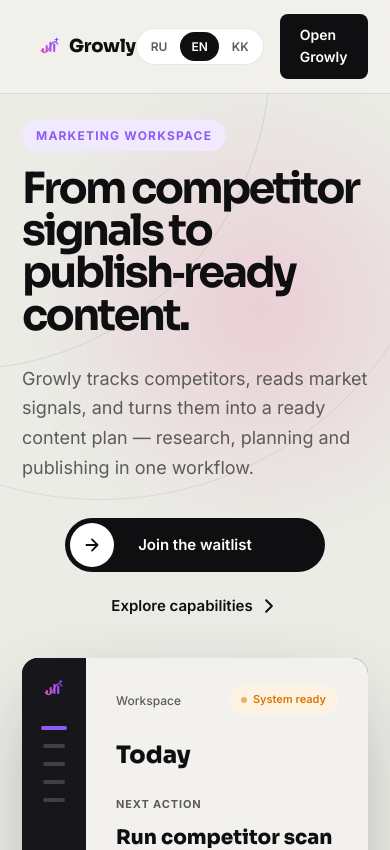
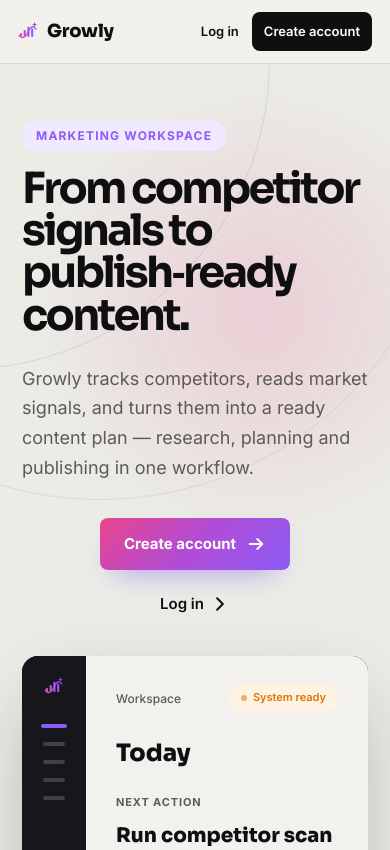
Before and after one commit to Galym7707/Growly, a Next.js app in the folder frontend/: page / in a window 390 px wide. Shown: the top 850 px of the page. Built offline with nearby package versions, Linux system fonts and the light colour scheme.

Commit message:
Add login and registration to landing

```diff
--- a/frontend/public/landing/i18n.js
+++ b/frontend/public/landing/i18n.js
@@ -4,12 +4,14 @@
     "nav.workflow": "How it works",
     "nav.cases": "Who it is for",
     "nav.pricing": "Pricing",
-    "nav.cta": "Open Growly",
+    "nav.login": "Log in",
+    "nav.register": "Create account",
 
     "hero.eyebrow": "MARKETING WORKSPACE",
     "hero.headline": "From competitor signals to publish‑ready content.",
     "hero.sub": "Growly tracks competitors, reads market signals, and turns them into a ready content plan — research, planning and publishing in one workflow.",
-    "hero.cta_primary": "Join the waitlist",
+    "hero.cta_primary": "Create account",
+    "hero.cta_login": "Log in",
     "hero.cta_placeholder": "your@email.com",
     "hero.cta_go": "Go →",
     "hero.cta_secondary": "Explore capabilities",
@@ -206,10 +208,11 @@
     "faq.more": "More questions →",
 
     "cta.headline": "Start with your first market scan.",
-    "cta.sub": "Join founders and marketing teams already on the waitlist.",
+    "cta.sub": "Create an account or sign in to continue in your workspace.",
     "cta.placeholder": "your@email.com",
-    "cta.button": "Open workspace",
-    "cta.note": "No spam. No credit card. Cancel anytime.",
+    "cta.button": "Create account",
+    "cta.login": "Log in",
+    "cta.note": "No credit card required.",
 
     "footer.tagline": "Analytics, content and approval in one system — built for teams that ship every week.",
     "footer.location": "Almaty, Kazakhstan",
@@ -234,12 +237,14 @@
     "nav.workflow": "Как работает",
     "nav.cases": "Для кого",
     "nav.pricing": "Цены",
-    "nav.cta": "Открыть Growly",
+    "nav.login": "Войти",
+    "nav.register": "Регистрация",
 
     "hero.eyebrow": "МАРКЕТИНГОВОЕ РАБОЧЕЕ ПРОСТРАНСТВО",
     "hero.headline": "От сигналов конкурентов до готового к публикации контента.",
     "hero.sub": "Growly следит за конкурентами, анализирует рыночные сигналы и превращает их в готовый контент‑план — исследование, планирование и публикация в одном процессе.",
-    "hero.cta_primary": "Вступить в вейтлист",
+    "hero.cta_primary": "Зарегистрироваться",
+    "hero.cta_login": "Войти",
     "hero.cta_placeholder": "your@email.com",
     "hero.cta_go": "Дальше →",
     "hero.cta_secondary": "Посмотреть возможности",
@@ -436,10 +441,11 @@
     "faq.more": "Больше вопросов →",
 
     "cta.headline": "Начните с первого анализа рынка.",
-    "cta.sub": "Присоединяйтесь к основателям и маркетинговым командам, уже в вейтлисте.",
+    "cta.sub": "Создайте аккаунт или войдите, чтобы продолжить работу.",
     "cta.placeholder": "your@email.com",
-    "cta.button": "Открыть рабочую область",
-    "cta.note": "Без спама. Без карты. Можно отменить в любой момент.",
+    "cta.button": "Зарегистрироваться",
+    "cta.login": "Войти",
+    "cta.note": "Банковская карта не требуется.",
 
     "footer.tagline": "Аналитика, контент и согласование в одной системе — для команд, которые публикуют каждую неделю.",
     "footer.location": "Алматы, Казахстан",
@@ -464,12 +470,14 @@
     "nav.workflow": "Қалай жұмыс істейді",
     "nav.cases": "Кімдер үшін",
     "nav.pricing": "Бағалар",
-    "nav.cta": "Growly ашу",
+    "nav.login": "Кіру",
+    "nav.register": "Тіркелу",
 
     "hero.eyebrow": "МАРКЕТИНГТІК ЖҦМЫС КЕҢІСТІГІ",
     "hero.headline": "Бәсекелестердің сигналдарынан жариялауға дайын контентке дейін.",
     "hero.sub": "Growly бәсекелестерді бақылайды, нарық сигналдарын талдайды және оларды дайын контент‑жоспарға айналдырады — зерттеу, жоспарлау және жариялау бір процесте.",
-    "hero.cta_primary": "Күту тізіміне қосылу",
+    "hero.cta_primary": "Тіркелу",
+    "hero.cta_login": "Кіру",
     "hero.cta_placeholder": "your@email.com",
     "hero.cta_go": "Жіберу →",
     "hero.cta_secondary": "Мүмкіндіктерді көру",
@@ -666,10 +674,11 @@
     "faq.more": "Көбірек сұрақтар →",
 
     "cta.headline": "Бірінші нарықты талдаудан бастаңыз.",
-    "cta.sub": "Күту тізіміндегі негізін қалаушылар мен маркетинг командаларына қосылыңыз.",
+    "cta.sub": "Жұмысты жалғастыру үшін тіркеліңіз немесе аккаунтқа кіріңіз.",
     "cta.placeholder": "your@email.com",
-    "cta.button": "Жұмыс кеңістігін ашу",
-    "cta.note": "Спам жоқ. Карта қажет емес. Кез келген уақытта бас тартуға болады.",
+    "cta.button": "Тіркелу",
+    "cta.login": "Кіру",
+    "cta.note": "Банк картасы қажет емес.",
 
     "footer.tagline": "Аналитика, контент және мақұлдау бір жүйеде — апта сайын жариялайтын командалар үшін.",
     "footer.location": "Алматы, Қазақстан",
--- a/frontend/public/landing/index.html
+++ b/frontend/public/landing/index.html
@@ -46,7 +46,10 @@
         <button class="lang-btn active" data-lang="en">EN</button>
         <button class="lang-btn" data-lang="kk">KK</button>
       </div>
-      <a href="/login" class="nav-cta" data-i18n="nav.cta">Open Growly</a>
+      <div class="nav-auth">
+        <a href="/login" class="nav-login" data-i18n="nav.login">Log in</a>
+        <a href="/register" class="nav-cta" data-i18n="nav.register">Create account</a>
+      </div>
     </div>
   </div>
 </nav>
@@ -61,17 +64,12 @@
       <h1 class="hero-h1 fade-up" data-i18n="hero.headline">From competitor signals to publish‑ready content.</h1>
       <p class="hero-sub fade-up" data-i18n="hero.sub">Growly tracks competitors, reads market signals, and turns them into a ready content plan — research, planning and publishing in one workflow.</p>
       <div class="hero-actions fade-up">
-        <div class="swipe-cta" id="swipeCta">
-          <div class="swipe-arrow-track" id="swipeArrow">
-            <svg width="18" height="18" viewBox="0 0 18 18" fill="none"><path d="M4 9h10M9 4l5 5-5 5" stroke="currentColor" stroke-width="1.6" stroke-linecap="round" stroke-linejoin="round"/></svg>
-          </div>
-          <div class="swipe-label" data-i18n="hero.cta_primary">Join the waitlist</div>
-          <div class="swipe-email-form">
-            <input class="swipe-email-input" type="email" id="swipeEmailInput" data-i18n-placeholder="hero.cta_placeholder" placeholder="your@email.com">
-          </div>
-        </div>
-        <a href="#stack" class="btn-ghost">
-          <span data-i18n="hero.cta_secondary">Explore capabilities</span>
+        <a href="/register" class="hero-primary">
+          <span data-i18n="hero.cta_primary">Create account</span>
+          <svg width="16" height="16" viewBox="0 0 16 16" fill="none"><path d="M3 8h10M9 4l4 4-4 4" stroke="currentColor" stroke-width="1.5" stroke-linecap="round" stroke-linejoin="round"/></svg>
+        </a>
+        <a href="/login" class="btn-ghost">
+          <span data-i18n="hero.cta_login">Log in</span>
           <svg width="14" height="14" viewBox="0 0 14 14" fill="none"><path d="M5 3l4 4-4 4" stroke="currentColor" stroke-width="1.4" stroke-linecap="round" stroke-linejoin="round"/></svg>
         </a>
       </div>
@@ -627,12 +625,12 @@
 <section class="final-cta" id="waitlist">
   <div class="cta-card fade-up">
     <h2 class="cta-h2" data-i18n="cta.headline">Start with your first market scan.</h2>
-    <p class="cta-sub" data-i18n="cta.sub">Join founders and marketing teams already on the waitlist.</p>
-    <div class="cta-form">
-      <input class="cta-input" type="email" data-i18n-placeholder="cta.placeholder" placeholder="your@email.com">
-      <button class="cta-submit" data-i18n="cta.button">Open workspace</button>
+    <p class="cta-sub" data-i18n="cta.sub">Create an account or sign in to continue in your workspace.</p>
+    <div class="cta-form cta-auth-actions">
+      <a href="/register" class="cta-submit" data-i18n="cta.button">Create account</a>
+      <a href="/login" class="cta-login" data-i18n="cta.login">Log in</a>
     </div>
-    <p class="cta-note" data-i18n="cta.note">No spam. No credit card. Cancel anytime.</p>
+    <p class="cta-note" data-i18n="cta.note">No credit card required.</p>
   </div>
 </section>
 
--- a/frontend/public/landing/main.js
+++ b/frontend/public/landing/main.js
@@ -147,14 +147,6 @@
     });
   });
 
-  // ---------- PRODUCT ENTRY POINTS ----------
-  const openWorkspaceButton = document.querySelector('.cta-submit');
-  if (openWorkspaceButton) {
-    openWorkspaceButton.addEventListener('click', () => {
-      window.location.assign('/register');
-    });
-  }
-
   // ---------- SCROLL FADE-UP ----------
   const observer = new IntersectionObserver(
     (entries) => {
--- a/frontend/public/landing/styles.css
+++ b/frontend/public/landing/styles.css
@@ -77,12 +77,15 @@
 .nav-links a { font-size: 14px; font-weight: 500; color: var(--gray-text); text-decoration: none; transition: color 0.2s; }
 .nav-links a:hover { color: var(--black); }
 .nav-right { display: flex; align-items: center; gap: 16px; }
+.nav-auth { display: flex; align-items: center; gap: 8px; }
 
 .lang-switch { display: flex; background: #fff; border: 1px solid var(--border); border-radius: 50px; padding: 3px; gap: 2px; }
 .lang-btn { background: none; border: none; font-family: var(--font-body); font-size: 12px; font-weight: 600; padding: 5px 11px; border-radius: 50px; cursor: pointer; color: var(--gray-text); transition: all 0.2s; }
 .lang-btn.active { background: var(--black); color: #fff; }
 .lang-btn:hover:not(.active) { color: var(--black); }
 
+.nav-login { color: var(--black); text-decoration: none; font-size: 14px; font-weight: 600; padding: 9px 12px; border-radius: 8px; transition: background 0.2s; }
+.nav-login:hover { background: rgba(19,19,19,0.06); }
 .nav-cta { background: var(--black); color: #fff; text-decoration: none; font-size: 14px; font-weight: 600; padding: 10px 20px; border-radius: 8px; transition: background 0.2s; }
 .nav-cta:hover { background: var(--purple); }
 
@@ -95,8 +98,10 @@
 .hero-h1 { font-family: var(--font-display); font-weight: 800; font-size: clamp(38px, 5vw, 60px); line-height: 1.1; letter-spacing: -0.02em; margin-bottom: 22px; }
 .hero-sub { font-size: 18px; color: var(--gray-text); max-width: 460px; line-height: 1.65; margin-bottom: 34px; }
 
-/* ---------- WAITLIST SWIPE BUTTON ---------- */
+/* ---------- HERO ACTIONS ---------- */
 .hero-actions { display: flex; align-items: center; gap: 22px; flex-wrap: wrap; }
+.hero-primary { min-height: 52px; display: inline-flex; align-items: center; justify-content: center; gap: 10px; background: var(--grad); color: #fff; text-decoration: none; font-size: 15px; font-weight: 700; padding: 0 24px; border-radius: 8px; box-shadow: 0 14px 30px -16px rgba(139,92,246,0.8); transition: transform 0.2s, box-shadow 0.2s, filter 0.2s; }
+.hero-primary:hover { transform: translateY(-2px); box-shadow: 0 18px 36px -16px rgba(139,92,246,0.9); filter: brightness(1.05); }
 .swipe-cta {
   position: relative;
   width: 260px;
@@ -461,8 +466,11 @@
 .cta-input { flex: 1; background: rgba(255,255,255,0.08); border: 1px solid rgba(255,255,255,0.15); border-radius: 9px; padding: 13px 16px; color: #fff; font-size: 14px; font-family: var(--font-body); outline: none; transition: border-color 0.2s; }
 .cta-input::placeholder { color: rgba(255,255,255,0.35); }
 .cta-input:focus { border-color: var(--purple); }
-.cta-submit { background: var(--grad); color: #fff; border: none; padding: 13px 22px; border-radius: 9px; font-size: 14px; font-weight: 600; cursor: pointer; font-family: var(--font-body); white-space: nowrap; transition: filter 0.2s; }
+.cta-submit { background: var(--grad); color: #fff; border: none; padding: 13px 22px; border-radius: 9px; font-size: 14px; font-weight: 600; cursor: pointer; font-family: var(--font-body); white-space: nowrap; text-decoration: none; display: inline-flex; align-items: center; justify-content: center; transition: filter 0.2s; }
 .cta-submit:hover { filter: brightness(1.1); }
+.cta-login { color: #fff; border: 1px solid rgba(255,255,255,0.2); padding: 12px 22px; border-radius: 9px; font-size: 14px; font-weight: 600; text-decoration: none; display: inline-flex; align-items: center; justify-content: center; transition: background 0.2s, border-color 0.2s; }
+.cta-login:hover { background: rgba(255,255,255,0.08); border-color: rgba(255,255,255,0.35); }
+.cta-auth-actions { justify-content: center; }
 .cta-note { font-size: 12px; color: rgba(255,255,255,0.3); margin-top: 16px; position: relative; }
 
 /* ---------- FOOTER ---------- */
@@ -491,6 +499,7 @@
 
 /* ---------- RESPONSIVE ---------- */
 @media (max-width: 980px) {
+  .nav-links { display: none; }
   .hero-inner { grid-template-columns: 1fr; }
   .device-frame { transform: none; }
   .pricing-grid { grid-template-columns: 1fr; }
@@ -505,7 +514,12 @@
   .footer-grid { grid-template-columns: 1fr 1fr; gap: 32px; }
 }
 @media (max-width: 720px) {
-  .nav-links { display: none; }
+  .nav-inner { padding: 12px 18px; }
+  .nav-right { gap: 8px; }
+  .lang-switch { display: none; }
+  .nav-auth { gap: 4px; }
+  .nav-login { padding: 8px 9px; font-size: 13px; }
+  .nav-cta { padding: 9px 12px; font-size: 13px; }
   .section-inner { padding: 0 22px; }
   .hero-inner { padding: 0 22px; }
   .hero { padding: 120px 0 60px; }
```
Also changed, not shown: 1 other file (tests, documents, lock files or other folders).
